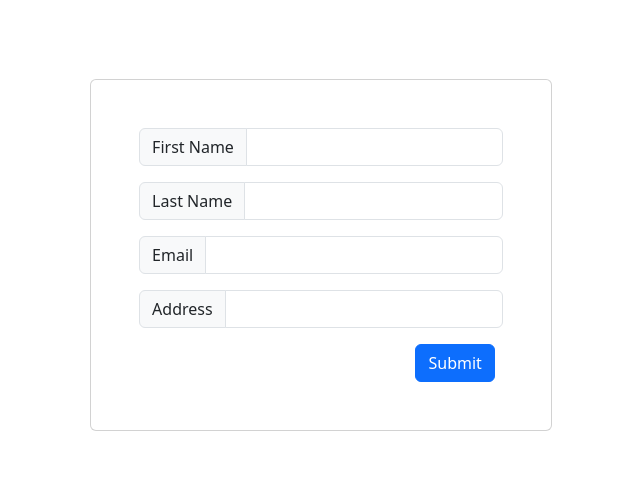
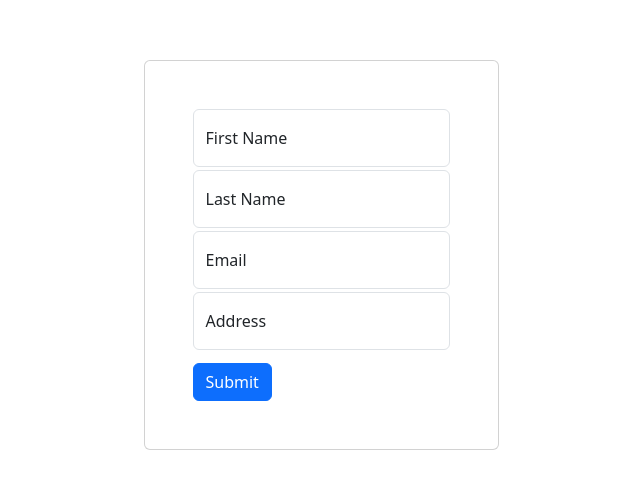
Before and after one commit to beesee-global/customer_service, a React (Vite) app: page / in a window 1280 px wide. Shown: the part 145-634 px from the top of the page, without its empty margins (319-959 px from the left). Built offline with nearby package versions, Linux system fonts and the light colour scheme.

Commit message:
Form transform to final form

```diff
--- a/src/components/Form.tsx
+++ b/src/components/Form.tsx
@@ -2,9 +2,9 @@ import Button from 'react-bootstrap/Button'
 import Form from 'react-bootstrap/Form';
 import Card from 'react-bootstrap/Card';
 import { DataModal } from '../models/Data';
-import { useState } from 'react';
-import { InputGroup } from 'react-bootstrap';
-// import { Form, Field } from 'react-final-form'
+import { useEffect, useState } from 'react';
+import { Col, FloatingLabel, InputGroup, Row } from 'react-bootstrap';
+import { Form as FinalForm, Field } from 'react-final-form'
 
 interface StudentProps {
   children?: React.ReactNode;
@@ -20,14 +20,16 @@ const initialFormState: DataModal = {
 };
 
 const [formState, setFormState] = useState<DataModal>(initialFormState);
+const [resetField, setResetField] = useState(false);
 
-  const handleOnSubmit = (e: any) => {
+  const handleOnSubmit = () => {
+    setResetField(!resetField)
     const formEle = document.querySelector("form")
-    e.preventDefault()
+    // e.preventDefault()
     setFormState(initialFormState)
     if(formEle != null){
       const formData = new FormData(formEle)
-      fetch("https://script.google.com/macros/s/AKfycbxjsE5dbDKkZTwNCiadf01RvQEG2cpgf0W5JU5f4R8QvDY1j3cBDlsO9PFiBN2W-mR_/exec", {
+      fetch("https://script.google.com/macros/s/AKfycbz6V7A_4N9P4PNeoQmV1Gk-4Jr14TqNxCsEdJ1zoLG6PoyHcVt3vRZZbHBNkNPmPPUV7Q/exec", {
       method: "POST",
       body: formData
     }).then((res) => res.json()).then((data) => {
@@ -35,76 +37,61 @@ const [formState, setFormState] = useState<DataModal>(initialFormState);
       setFormState(initialFormState)
     }).catch((error) => console.log(error))
     }
-
-  }
-
-  const handleInputChange= (e: any) => {
-    setFormState(e)
   }
 
   return (
-    <Card>
-      <Card.Body>
-        <Form onSubmit={handleOnSubmit}>
-          <InputGroup className="mb-3">
-            <InputGroup.Text id="inputGroup-sizing-default">
-              First Name
-            </InputGroup.Text>
-            <Form.Control
-              aria-label="Default"
-              aria-describedby="inputGroup-sizing-default"
-              type="text"
-              name="FirstName"
-              value={formState.FirstName}
-              onChange={handleInputChange}
-            />
-          </InputGroup>
-          <InputGroup className="mb-3">
-            <InputGroup.Text id="inputGroup-sizing-default">
-              Last Name
-            </InputGroup.Text>
-            <Form.Control
-              aria-label="Default"
-              aria-describedby="inputGroup-sizing-default"
-              type="text"
-              name="LastName"
-              value={formState.LastName}
-              onChange={handleInputChange}
-            />
-          </InputGroup>
-          <InputGroup className="mb-3">
-            <InputGroup.Text id="inputGroup-sizing-default">
-              Email
-            </InputGroup.Text>
-            <Form.Control
-              aria-label="Default"
-              aria-describedby="inputGroup-sizing-default"
-              type="email"
-              name="Email"
-              value={formState.Email}
-              onChange={handleInputChange}
-            />
-          </InputGroup>
-          <InputGroup className="mb-3">
-            <InputGroup.Text id="inputGroup-sizing-default">
-              Address
-            </InputGroup.Text>
-            <Form.Control
-              aria-label="Default"
-              aria-describedby="inputGroup-sizing-default"
-              type="text"
-              name="Address"
-              value={formState.Address}
-              onChange={handleInputChange}
-            />
-          </InputGroup>
-          <div style={{display: 'flex', justifyContent: 'end'}}>
-            <Button type='submit' variant="primary me-2">Submit</Button>
-          </div>
-        </Form>
-      </Card.Body>
-    </Card>
+<FinalForm
+    onSubmit={handleOnSubmit}
+  >
+    {({handleSubmit, form, values}) => {
+      useEffect(() => {
+        form.reset()
+      }, [resetField])
+      return (
+        <Card>
+          <Card.Body>
+              <Form onSubmit={handleSubmit}>
+              <div style={{display: 'flex', gap: '3px', flexDirection: 'column'}}>
+                <FloatingLabel controlId="FirstName" label="First Name">
+                  <Field name="FirstName">
+                    {({ input }) => (
+                      <Form.Control {...input} type="text" placeholder="Enter your first name" />
+                    )}
+                  </Field>
+                </FloatingLabel>
+                <FloatingLabel controlId="LastName" label="Last Name">
+                  <Field name="LastName">
+                    {({ input }) => (
+                      <Form.Control {...input} type="text" placeholder="Enter your last name" />
+                    )}
+                  </Field>
+                </FloatingLabel>
+                <FloatingLabel controlId="Email" label="Email">
+                  <Field name="Email">
+                    {({ input }) => (
+                      <Form.Control {...input} type="text" placeholder="Enter your email" />
+                    )}
+                  </Field>
+                </FloatingLabel>
+                <FloatingLabel controlId="Address" label="Address">
+                  <Field name="Address">
+                    {({ input }) => (
+                      <Form.Control {...input} type="text" placeholder="Enter your address" />
+                    )}
+                  </Field>
+                </FloatingLabel>
+              </div>
 
+              <div style={{display: 'flex', justifyContent: 'start', marginTop: '0.8em'}}>
+                <Button type='submit'>Submit</Button>
+              </div>
+
+              </Form>
+              </Card.Body>
+        </Card>
+      )
+    }}
+  </FinalForm>
   )
 }
 
```
